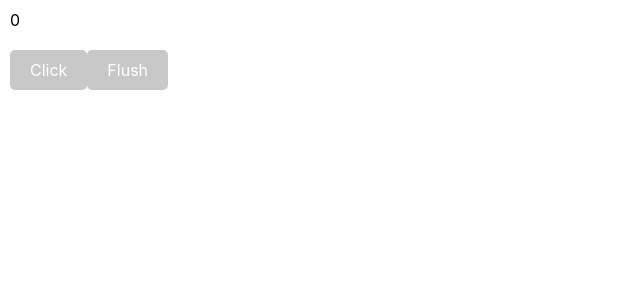
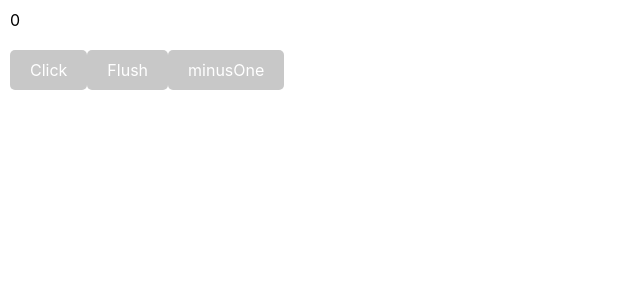
Before and after one commit to alexklokov/notes, a React (Create React App) app: page / in a window 1280 px wide. Shown: the top 300 px of the page, without its empty margins (0-640 px from the left). Built offline with nearby package versions, Linux system fonts and the light colour scheme.

Commit message:
кнопка минус

```diff
--- a/src/App.js
+++ b/src/App.js
@@ -19,12 +19,17 @@ const App = () => {
     setDeals(0)
   }
 
+  const minusOne = () => {
+    setDeals(deals - 1)
+  }
+
   return (
     <div>
       <DealList params={deals} handler={addOne}/>
       <div className="m20">
         <div className="btn" onClick={addOne}>Click</div>
         <div className="btn" onClick={flush}>Flush</div>
+        <div className="btn" onClick={minusOne}>minusOne</div>
       </div>
     </div>
   )
```
